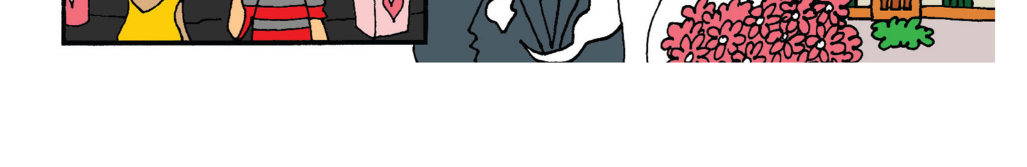
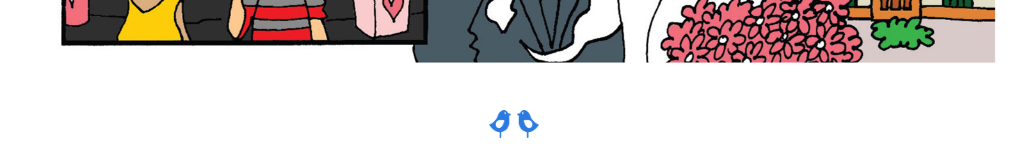
Before and after one commit to jointhelovebirds/jointhelovebirds.github.io, a Jekyll site: the page built from story.html, in a window 1280 px wide. Shown: the part 1200-1367 px from the top of the page, without its empty margins (126-1153 px from the left). Built offline with Jekyll 4.4.1, drawn with Linux system fonts in a browser that asks for light colours; some web fonts are replaced; before the commit the page ends 1309 px from its top, so only the background shows below that.

Commit message:
add birds

```diff
--- a/_layouts/default.html
+++ b/_layouts/default.html
@@ -10,7 +10,7 @@
       </div>
     </div>
 
-    <!--{% include footer.html %}-->
+    {% include footer.html %}
 
   </body>
 
--- a/_layouts/text.html
+++ b/_layouts/text.html
@@ -10,7 +10,7 @@
       </div>
     </div>
 
-    <!--{% include footer.html %}-->
+    {% include footer.html %}
 
   </body>
 
--- a/_sass/_layout.scss
+++ b/_sass/_layout.scss
@@ -51,13 +51,13 @@
 .site-footer {
     border-top: 1px solid $grey-color-light;
     padding: $spacing-unit 0;
+    margin-bottom: 2em;
 }
 
 .footer {
     text-align: center;
-
     img {
-        height: 20px;
+        width: 50px;
     }
 }
 
```
Also changed, not shown: images/birds.png.
